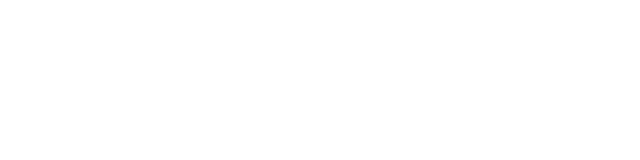
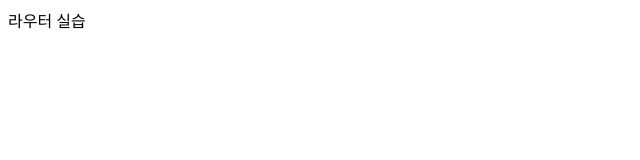
Before and after one commit to jihwangim09-design/2026_react, a React (Vite) app: page / in a window 1280 px wide. Shown: the top 160 px of the page, without its empty margins (0-640 px from the left). Built offline with nearby package versions, Linux system fonts and the light colour scheme.

Commit message:
0916 1008

```diff
--- /dev/null
+++ b/src/example/day04/APP.jsx
@@ -0,0 +1,3 @@
+export default function App(props){
+    return(<> 라우터 실습 </>)
+}
--- a/src/main.jsx
+++ b/src/main.jsx
@@ -32,5 +32,10 @@
 // import Component2 from "./example/day03/Component2";
 // create.render( <Component2 /> )
 
-import practice2 from "./example/practice/practice2";
-create.render( <practice2/>)
+// import practice2 from "./example/practice/practice2";
+// create.render( <practice2/>)
+
+import { BrowserRouter } from "react-router-dom"; // 라우터 라이브러리 가져오기
+import App from "./example/day04/APP";
+// 2. 최조 렌더링 되는 컴포넌트 앞뒤로 라우터컴포넌트 감싼다.
+create.render( <BrowserRouter> <App/> </BrowserRouter>)
```
